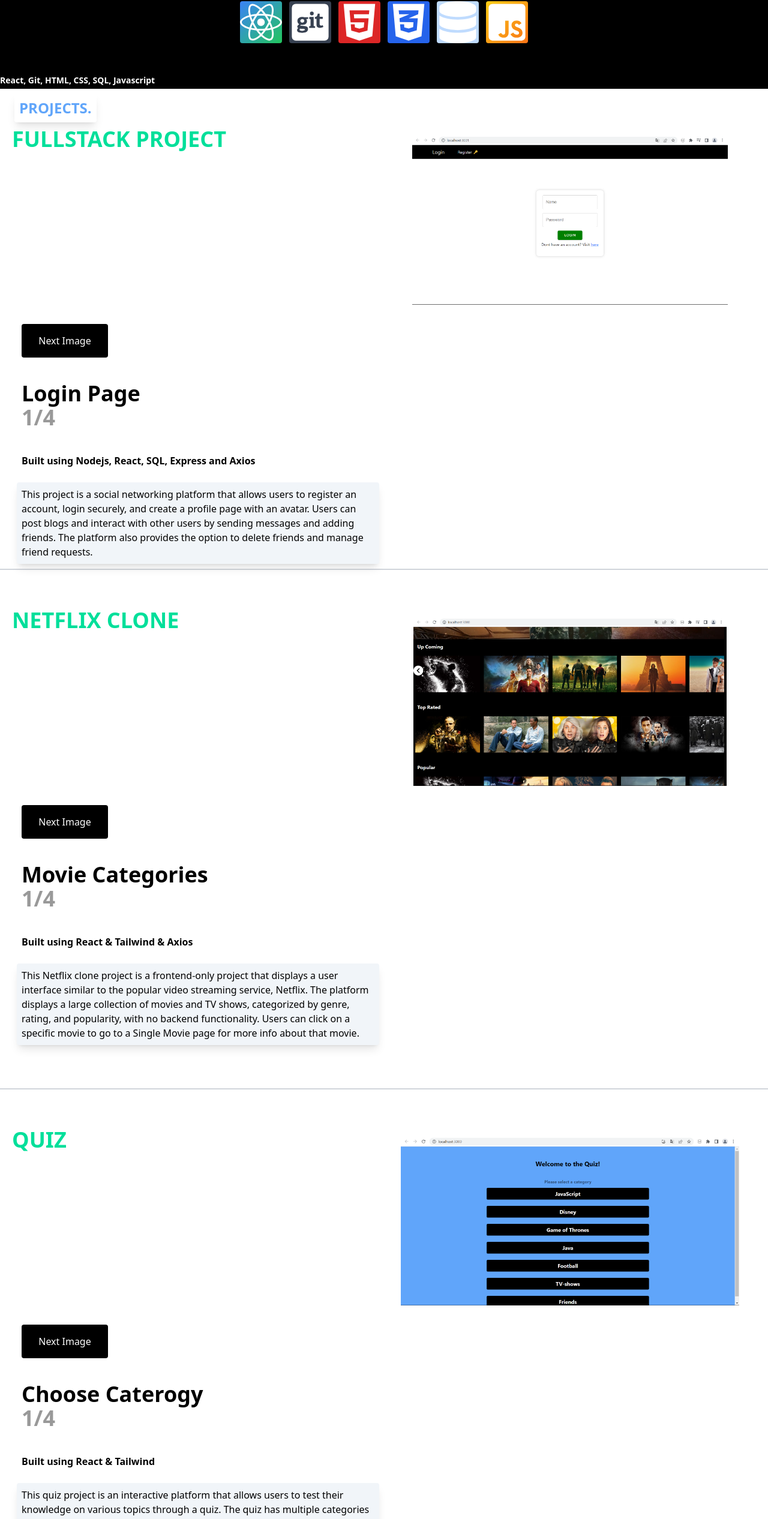
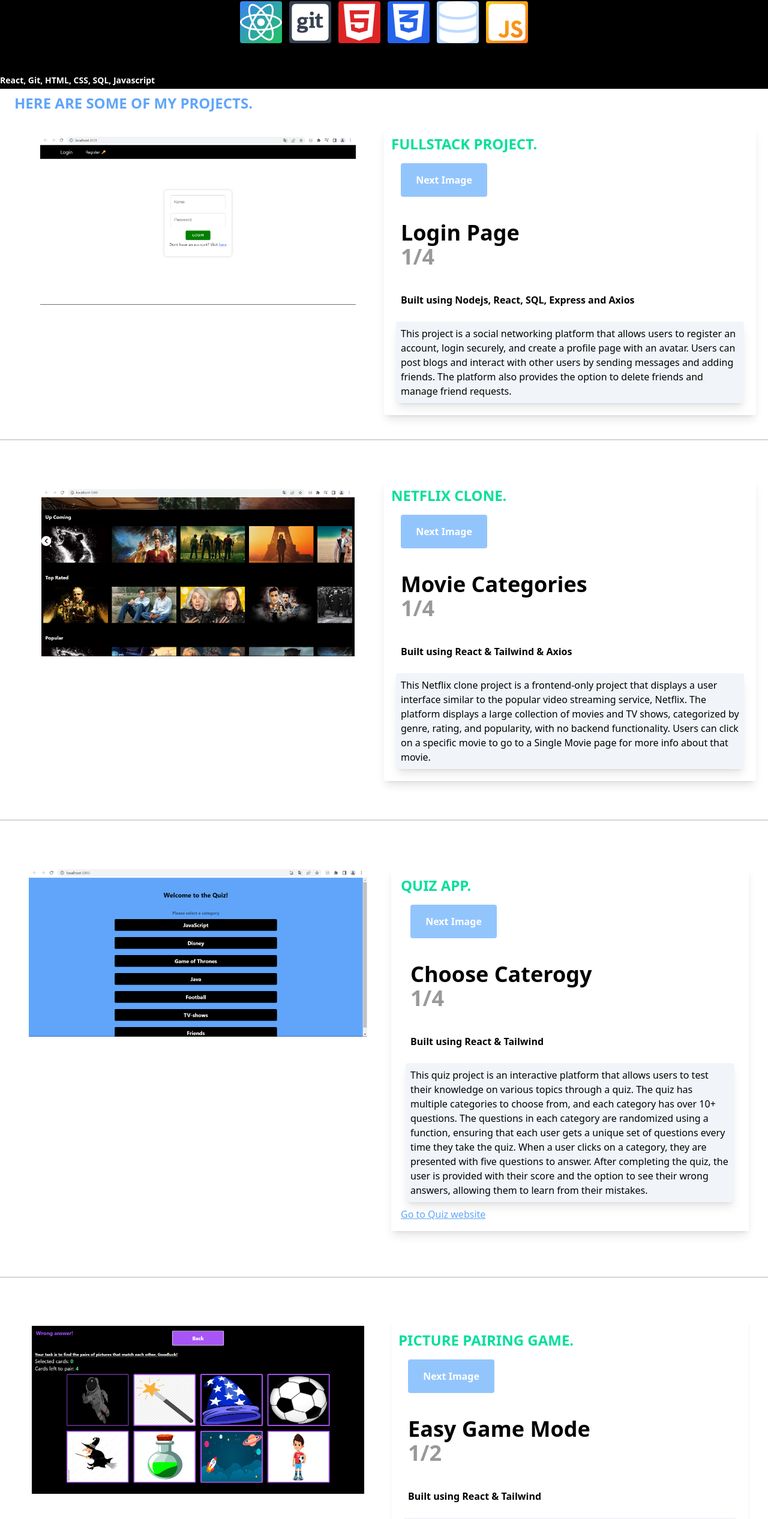
Before and after one commit to tollispa/Portfolio-WebApp, a React (Create React App) app: page / in a window 1280 px wide. Shown: the part 902-3434 px from the top of the page at 60% size. Built offline with nearby package versions, Linux system fonts and the light colour scheme.

Commit message:
Changed project comp styling

```diff
--- a/src/components/Projects.js
+++ b/src/components/Projects.js
@@ -148,18 +148,20 @@
     return (
       <>
         <div id ="projects"className="w-full bg-white py-0 px-4 border-b-2 border-gray-300">
-          <h1 className="text-blue-400 shadow-lg inline-block rounded m-2 font-bold p-2 uppercase sm:text-2xl text-xl">PROJECTS.</h1>
+          <h1 className="text-blue-400 inline-block rounded mb-4 font-bold p-2 uppercase sm:text-2xl text-xl">here are some of my projects.</h1>
 
           <div className="max-w-[1240px] mx-auto grid md:grid-cols-2">
-          <p className="text-[#00df9a] uppercase font-bold sm:text-4xl text-xl">
-                Fullstack project
+          <p className="text-[#00df9a] uppercase font-bold sm:text-4xl text-xl sm:hidden">
+                Fullstack project.
               </p>
             <img
             onClick={() => window.location.href='https://github.com/tollispa/Fullstack-App-with-React-SQL-Express'}
-            style={{objectFit: "contain", maxHeight: "280px", minHeight:"280px", cursor: "pointer"}}className="block w-full h-full mx-auto my-4 rounded duration-500"src={slides[`${currentIndex}`].url} alt="/"/>
-            <div className="flex flex-col justify-center">
-
-              <button className="bg-black w-36 text-white rounded py-4 m-4" onClick={slideImage}>Next Image</button>
+            style={{objectFit: "contain", maxHeight: "280px", minHeight:"280px", cursor: "pointer"}}className="w-full h-full mx-auto my-4 rounded duration-500"src={slides[`${currentIndex}`].url} alt="/"/>
+            <div className="flex flex-col justify-center shadow-lg p-4 rounded sm:mb-10 sm:p-3">
+            <p className="text-[#00df9a] uppercase font-bold sm:text-2xl text-xl hidden sm:block">
+                Fullstack project.
+              </p>
+              <button className="bg-blue-300 hover:bg-blue-400 w-36 text-white rounded py-4 m-4 font-bold" onClick={slideImage}>Next Image</button>
               <h1 className="md:text-4xl sm:text-2xl font-bold py-2 m-4">{h1Tag} <br/><span className="text-black/40">{currentIndex +1}/{total}</span></h1>
               <p className="m-4 font-bold">Built using Nodejs, React, SQL, Express and Axios</p>
               <p className="m-2 shadow-lg p-2 rounded bg-slate-100">This project is a social networking platform that allows users to register an account, login securely, and create a profile page with an avatar. Users can post blogs and interact with other users by sending messages and adding friends. The platform also provides the option to delete friends and manage friend requests. </p>
@@ -171,15 +173,18 @@
       </div>
       <div className="w-full bg-white py-16 px-4 border-b-2 border-gray-300">
           <div className="max-w-[1240px] mx-auto grid md:grid-cols-2">
-              <p className="text-[#00df9a] uppercase font-bold sm:text-4xl text-xl">
-               Netflix clone
+              <p className="text-[#00df9a] uppercase font-bold sm:text-4xl text-xl sm:hidden">
+               Netflix clone.
               </p>
             <img
             onClick={() => window.location.href="https://github.com/tollispa/Netflix-clone"}
             style={{objectFit: "contain", maxHeight: "280px", minHeight:"280px", cursor: "pointer"}}className="block w-full h-full mx-auto my-4 ease-in-out duration-500 transition"src={slides2[`${currentIndex2}`].url} alt="/"/>
 
-            <div className="flex flex-col justify-center">
-              <button className="bg-black w-36 text-white rounded py-4 m-4" onClick={slideImage2}>Next Image</button>
+            <div className="flex flex-col justify-center shadow-lg rounded sm:p-3">
+            <p className="text-[#00df9a] uppercase font-bold sm:text-2xl text-xl hidden sm:block">
+               Netflix clone.
+              </p>
+              <button className="bg-blue-300 hover:bg-blue-400 w-36 text-white rounded py-4 m-4 font-bold" onClick={slideImage2}>Next Image</button>
               <h1 className="md:text-4xl sm:text-2xl font-bold py-2 m-4">{h1Tag2} <br/><span className="text-black/40">{currentIndex2 +1}/{total2}</span></h1>
               <p className=" m-4 font-bold">Built using React & Tailwind & Axios</p>
               <p className=" m-2 shadow-lg p-2 rounded bg-slate-100">This Netflix clone project is a frontend-only project that displays a user interface similar to the popular video streaming service, Netflix. The platform displays a large collection of movies and TV shows, categorized by genre, rating, and popularity, with no backend functionality. Users can click on a specific movie to go to a Single Movie page for more info about that movie.</p>
@@ -191,15 +196,18 @@
       </div>
       <div className="w-full bg-white py-16 px-4 border-b-2 border-gray-300">
           <div className="max-w-[1240px] mx-auto grid md:grid-cols-2">
-              <p className="text-[#00df9a] uppercase font-bold sm:text-4xl text-xl">
-              Quiz
+              <p className="text-[#00df9a] uppercase font-bold sm:text-4xl text-xl sm:hidden">
+              Quiz App.
               </p>
             <img
             onClick={() => window.location.href="https://github.com/tollispa/javascript-quiz-app"}
             style={{objectFit: "contain", maxHeight: "280px", minHeight:"280px", cursor: "pointer"}}className="block w-full h-full mx-auto my-4 ease-in-out duration-500 transition"src={slides3[`${currentIndex3}`].url} alt="/"/>
 
-            <div className="flex flex-col justify-center">
-              <button className="bg-black w-36 text-white rounded py-4 m-4" onClick={slideImage3}>Next Image</button>
+            <div className="flex flex-col justify-center shadow-lg sm:p-4 sm:m-3">
+            <p className="text-[#00df9a] uppercase font-bold sm:text-2xl text-xl hidden sm:block">
+              Quiz App.
+              </p>
+              <button className="bg-blue-300 hover:bg-blue-400 w-36 text-white rounded py-4 m-4 font-bold" onClick={slideImage3}>Next Image</button>
               <h1 className="md:text-4xl sm:text-2xl font-bold py-2 m-4">{h1Tag3} <br/><span className="text-black/40">{currentIndex3 +1}/{total3}</span></h1>
               <p className=" m-4 font-bold">Built using React & Tailwind</p>
               <p className=" m-2 shadow-lg p-2 rounded bg-slate-100">This quiz project is an interactive platform that allows users to test their knowledge on various topics through a quiz. The quiz has multiple categories to choose from, and each category has over 10+ questions. The questions in each category are randomized using a function, ensuring that each user gets a unique set of questions every time they take the quiz.
@@ -217,15 +225,18 @@
       </div>
       <div className="w-full bg-white py-16 px-4">
           <div className="max-w-[1240px] mx-auto grid md:grid-cols-2">
-              <p className="text-[#00df9a] uppercase font-bold text-xl sm:text-4xl">
-              Picture Pairing Game
+              <p className="text-[#00df9a] uppercase font-bold text-xl sm:text-4xl sm:hidden">
+              Picture Pairing Game.
               </p>
             <img
             onClick={() => window.location.href="https://github.com/tollispa/Pair-cards-game"}
             style={{objectFit: "contain", maxHeight: "280px", minHeight:"280px", cursor: "pointer"}}className="block w-full h-full mx-auto my-4 ease-in-out duration-500 transition"src={slides4[`${currentIndex4}`].url} alt="/"/>
 
-            <div className="flex flex-col justify-center">
-              <button className="bg-black w-36 text-white rounded py-4 m-4" onClick={slideImage4}>Next Image</button>
+            <div className="flex flex-col justify-center shadow sm:p-3 sm:m-3 rounded">
+            <p className="text-[#00df9a] uppercase font-bold text-xl sm:text-2xl sm:block hidden">
+              Picture Pairing Game.
+              </p>
+              <button className="bg-blue-300 hover:bg-blue-400 w-36 text-white rounded py-4 m-4 font-bold" onClick={slideImage4}>Next Image</button>
               <h1 className="md:text-4xl sm:text-2xl font-bold py-2 m-4">{h1Tag4} <br/><span className="text-black/40">{currentIndex4 +1}/{total4}</span></h1>
               <p className=" m-4 font-bold">Built using React & Tailwind</p>
               <p className=" m-2 shadow-lg p-2 rounded bg-slate-100">In this game the player has to pair 2 pictures that "matches", for each match the "Cards left to pair" goes down. When it reaches 0, that means the player has paired all pictures displaying on the page correctly and the game ends.</p>
```
